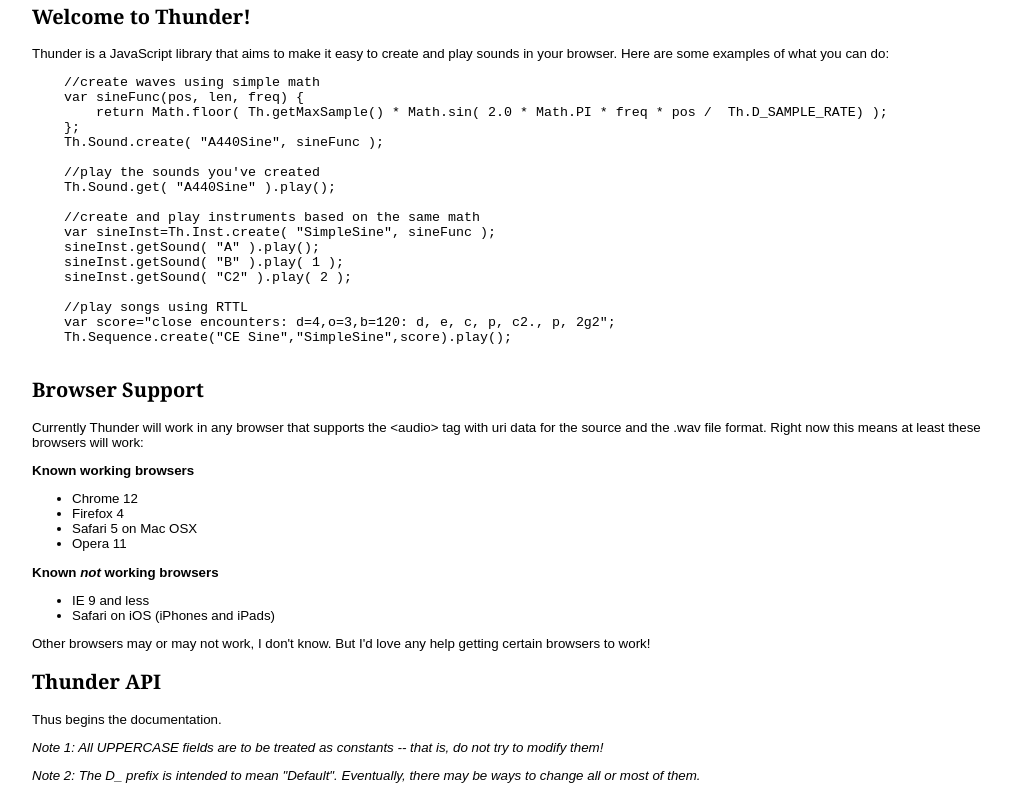
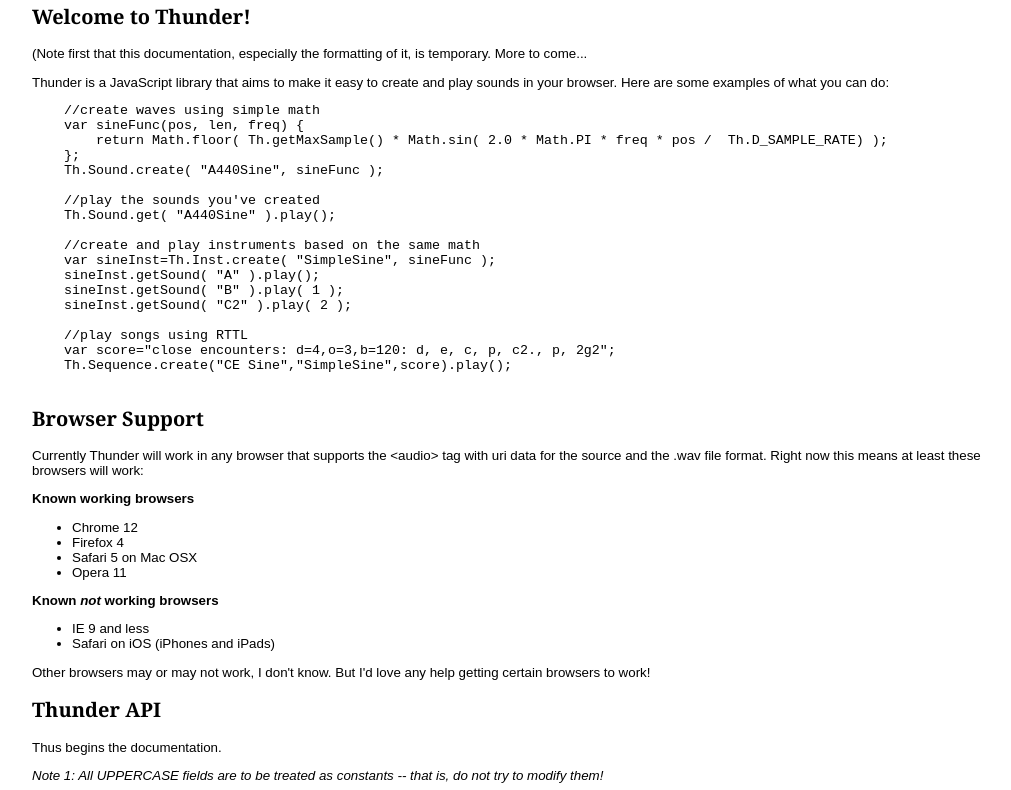
Before and after one commit to joelarson4/Thunder, a plain HTML site: page doco.html in a window 1280 px wide. Shown: the part 64-854 px from the top of the page, without its empty margins (108-1119 px from the left). Drawn offline with Linux system fonts and the light colour scheme.

Commit message:
Small doco update before we get better doco in place

```diff
--- a/doco.html
+++ b/doco.html
@@ -31,6 +31,7 @@ h3 span:first-child { color: blue; font-weight: bold; }
 <h1>Thunder</h1>
 
 <h2>Welcome to Thunder!</h2>
+    <p>(Note first that this documentation, especially the formatting of it, is temporary.  More to come...</p>
     <p>Thunder is a JavaScript library that aims to make it easy to create and play sounds in your browser.  Here are some examples of what you can do:</p>
     <pre>
     //create waves using simple math
```
